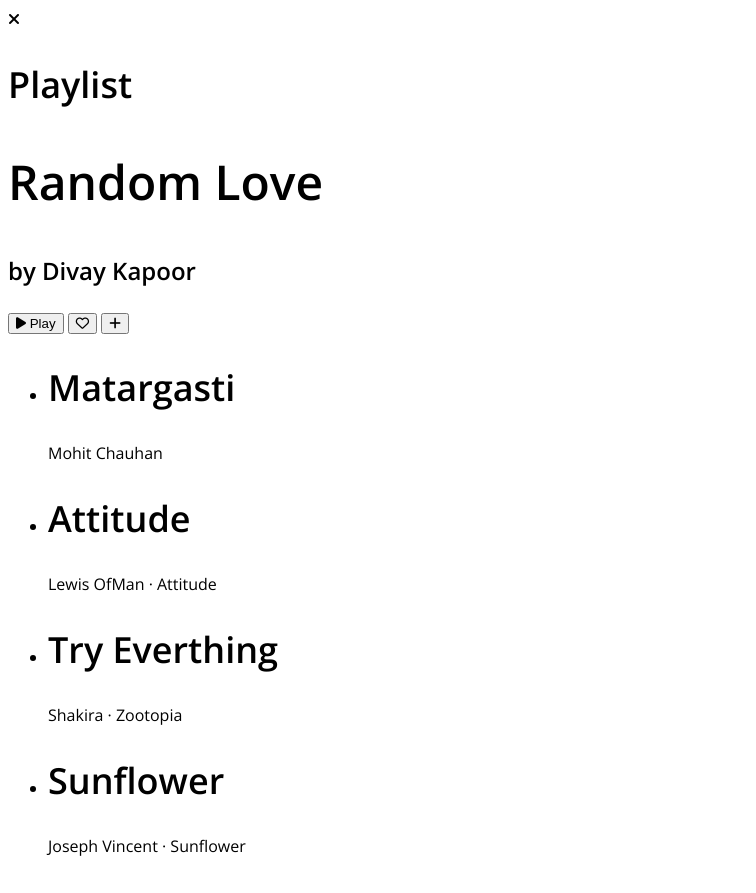
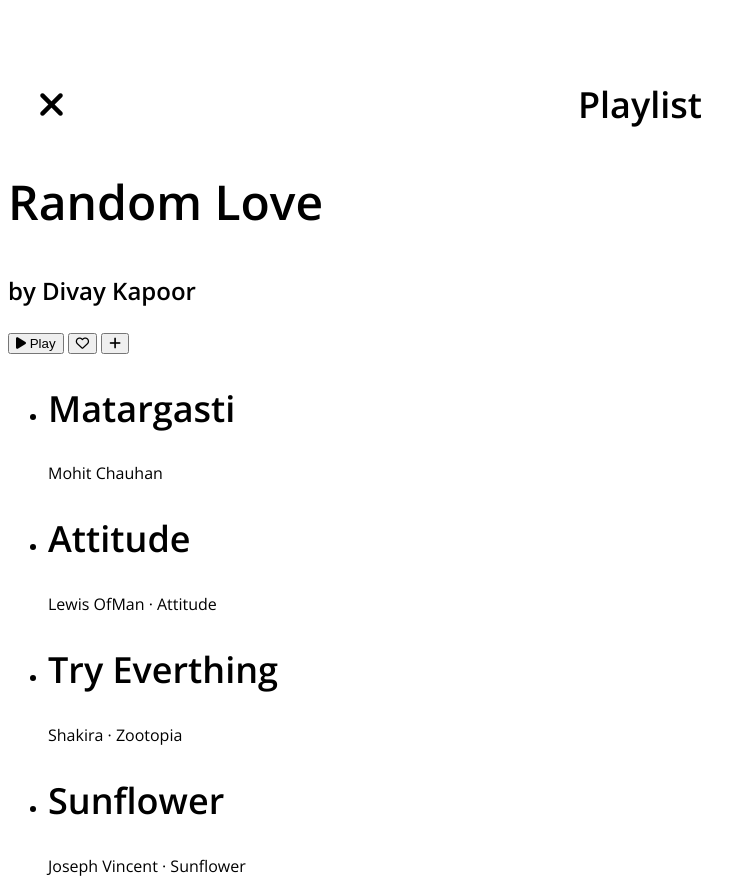
Before and after one commit to sak5010/kokoa-challenge-2, a plain HTML site: page index.html in a window 1280 px wide. Shown: the whole page, without its empty margins (0-756 px from the left). Drawn offline with nearby package versions, Linux system fonts and the light colour scheme.

Commit message:
CSS: header complete

```diff
--- a/style.css
+++ b/style.css
@@ -17,3 +17,21 @@ h2 {
 h3 {
   font-size: 24px;
 }
+
+#playlist {
+  position: relative;
+  display: flex;
+  margin-top: 80px;
+  justify-content: center;
+}
+
+#playlist i {
+  position: absolute;
+  left: 30px;
+  line-height: 49px;
+  font-size: 36px;
+}
+
+#playlist h2 {
+  margin: 0 40px;
+}
```
